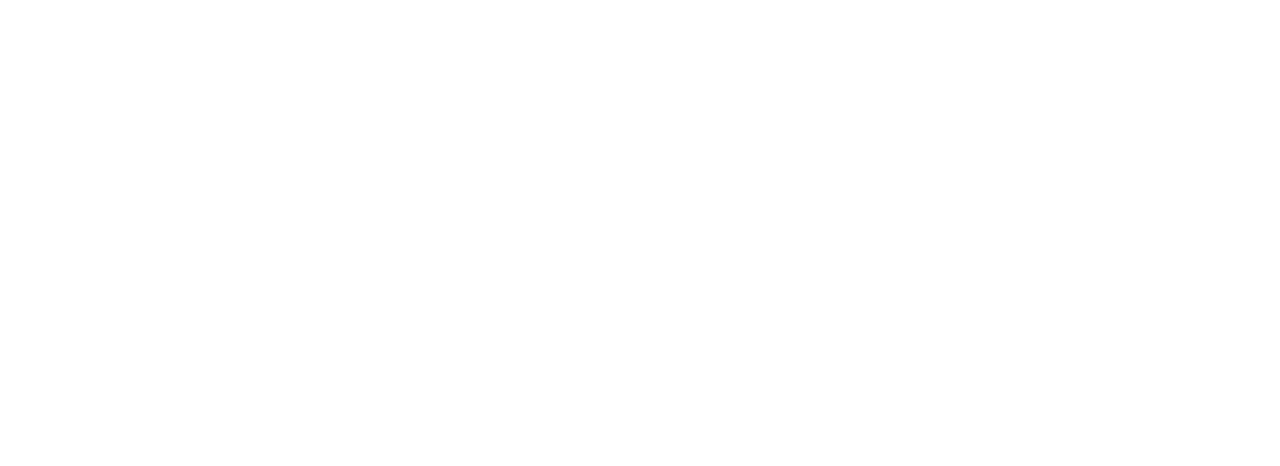
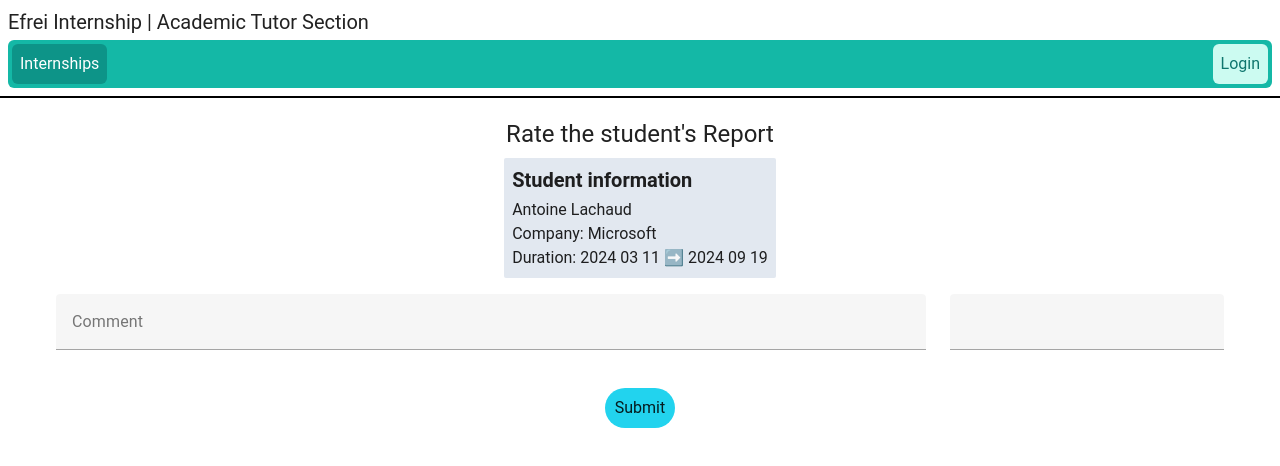
Before and after one commit to The-Daring-Group/efrei-internship, a Nuxt app in the folder efrei-internship-front-ta/: page /internships/fill-evaluation/1 in a window 1280 px wide. Before the commit this address had no page. Shown: the top 466 px of the page. Built offline with nearby package versions, Linux system fonts and the light colour scheme.

Commit message:
adding front evaluation report

```diff
--- /dev/null
+++ b/efrei-internship-front-ta/pages/internships/fill-evaluation/[id].vue
@@ -0,0 +1,70 @@
+<template>
+    <HeaderTA/>
+    <div class="tw-m-5">
+        <div class="tw-text-2xl text-center tw-mb-2">Rate the student's Report</div>
+        <div class="tw-flex tw-items-center tw-flex-col">
+            <div class="tw-bg-slate-200 tw-w-fit tw-p-2 tw-rounded-sm">
+                <div class="tw-text-xl tw-mb-1 tw-font-bold">Student information</div>
+                <div>{{ student.name }}</div>
+                <div>Company: {{ student.companyName }}</div>
+                <div>Duration: {{ student.startDate }} ➡️ {{ student.endDate }}</div>
+            </div>
+            <v-form class="tw-w-full">
+                <v-container>
+                    <v-row>
+                        <v-col
+                            cols="12"
+                            md="9"
+                        >
+                            <v-text-field
+                                :counter="500"
+                                required
+                                label="Comment"
+                                clearable
+                                hint="Enter a comment about the student's report"
+                            ></v-text-field>
+                        </v-col>
+                        <v-col
+                            cols="12"
+                            md="3"
+                        >
+                            <v-text-field
+                                required
+                                :counter="2"
+                                label="Grade"
+                                single-line
+                                clearable
+                                hint="Rate the student's report /20"
+                            ></v-text-field>
+                        </v-col>
+                    </v-row>
+                </v-container>
+            </v-form>
+        </div>
+        <div class="text-center">
+            <button type="button" class="btn-submit">Submit</button>
+        </div>
+    </div>
+</template>
+
+<script setup>
+    // TO DO : Link to microservice
+    const student = {
+        name: "Antoine Lachaud",
+        companyName: "Microsoft",
+        startDate: formatDate("2024-03-11"),
+        endDate: formatDate("2024-09-19"),
+    };
+
+    var grade;
+    var comment;
+
+    function formatDate(date) {
+        const formattedDate = new Date(date);
+        const year = formattedDate.toLocaleString("default", { year: "numeric" });
+        const month = formattedDate.toLocaleString("default", { month: "2-digit" });
+        const day = formattedDate.toLocaleString("default", { day: "2-digit" });
+
+        return `${year} ${month} ${day}`;
+    }
+</script>
--- a/efrei-internship-front-ta/pages/internships/list.vue
+++ b/efrei-internship-front-ta/pages/internships/list.vue
@@ -18,6 +18,10 @@
                         <td class="text-center">{{ internship.startDate }}</td>
                         <td class="text-center">{{ internship.endDate }}</td>
                         <td class="tw-flex tw-items-center tw-justify-center">
+                            <div class="tw-bg-cyan-400 hover:tw-bg-cyan-600 hover:tw-text-white hover:tw-cursor-pointer tw-p-1.5 tw-w-fit tw-rounded-md tw-text-cyan-800 tw-border-cyan-600 tw-border-2 mr-4">
+                              <NuxtLink :to="{ path: '/internships/fill-evaluation/' + internship.id }">Rate Report</NuxtLink>
+                                <font-awesome-icon class="tw-ml-1" :icon="['fas', 'pen-to-square']" />
+                            </div>
                             <div class="tw-bg-cyan-400 hover:tw-bg-cyan-600 hover:tw-text-white hover:tw-cursor-pointer tw-p-1.5 tw-w-fit tw-rounded-md tw-text-cyan-800 tw-border-cyan-600 tw-border-2">
                                 <NuxtLink :to="{ path: '/internships/rate-presentation/' + internship.id }">Rate Presentation</NuxtLink>
                                 <font-awesome-icon class="tw-ml-1" :icon="['fas', 'pen-to-square']" />
```
